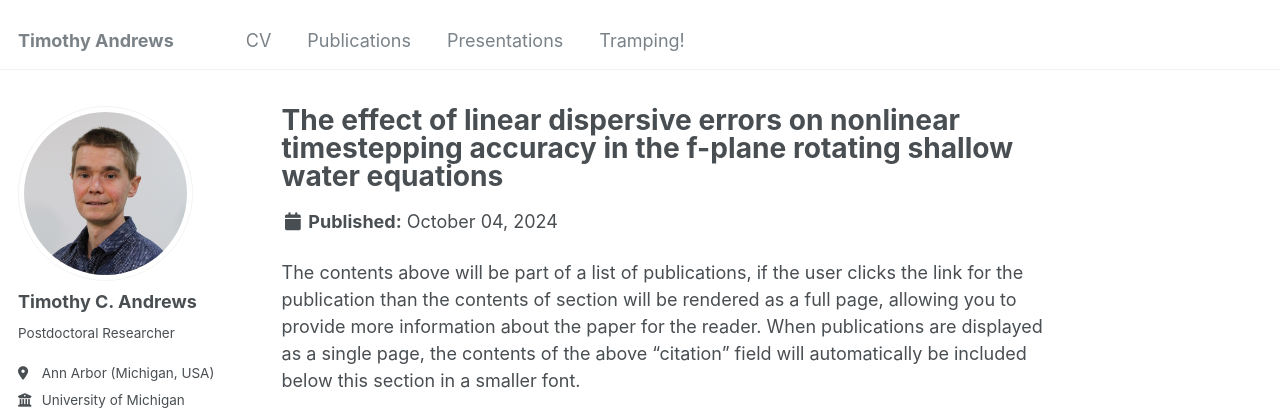
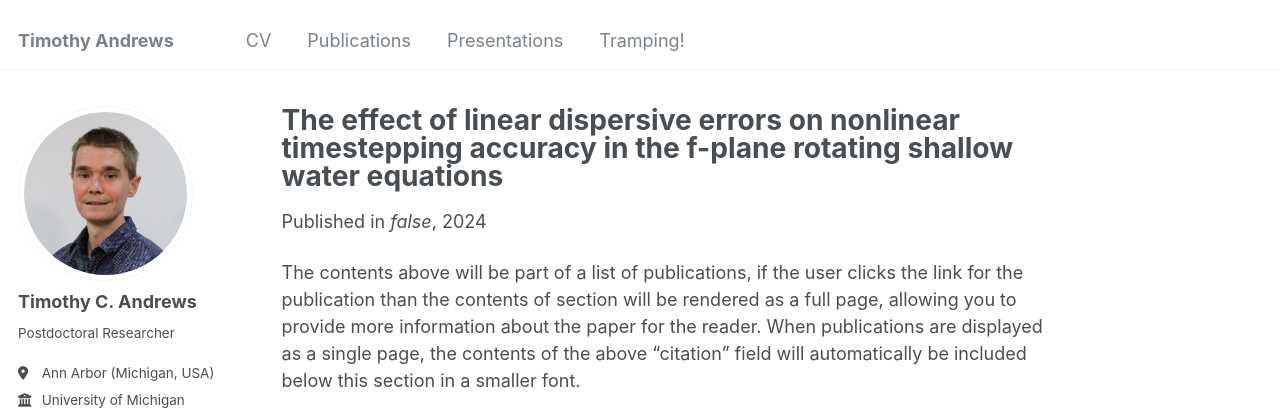
Before and after one commit to ta440/ta440.github.io, a Jekyll site: the page built from _publications/2024-10-04_paper_one.md, in a window 1280 px wide and 1122 px high. Shown: the top 410 px of the window. Built offline with Jekyll 4.4.1, drawn with Linux system fonts in a browser that asks for light colours; some web fonts are replaced.

Commit message:
Update 2024-10-04_paper_one.md

```diff
--- a/_publications/2024-10-04_paper_one.md
+++ b/_publications/2024-10-04_paper_one.md
@@ -5,7 +5,7 @@ category: preprints
 permalink: /publication/2015-10-01-2024-10-04_paper_one
 excerpt: 'This paper investigates new ways to quantify timestepping error in the f-plane rotating shallow water equations. The first part constructs a new triadic error, that measures error within the nonlinear interactions of linear waves. The second part develops two new test cases to highlight slowly developing nonlinear interactions. These are test with three numerical models, including LFRic from the UK Met Office.'
 date: 2024-10-04
-venue: False
+venue: 'false'
 paperurl: 'https://arxiv.org/abs/2305.06685'
 ---
 
```
